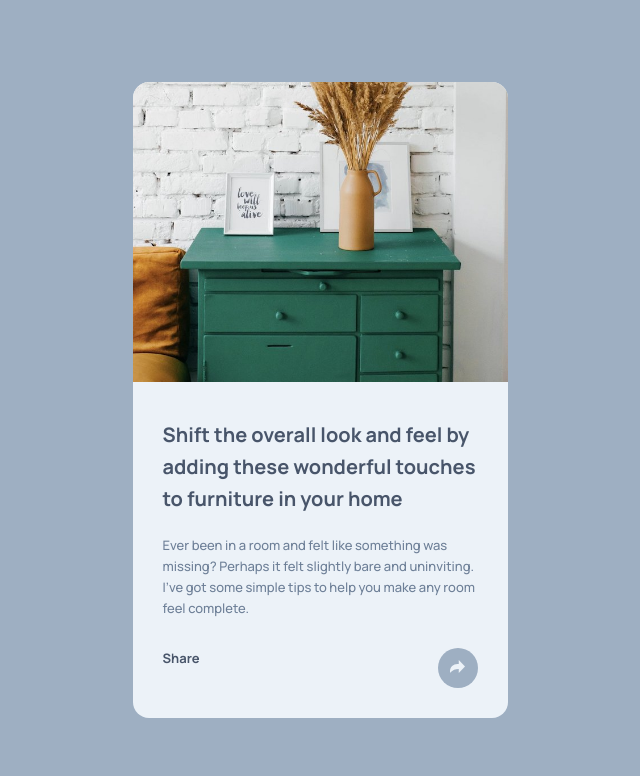
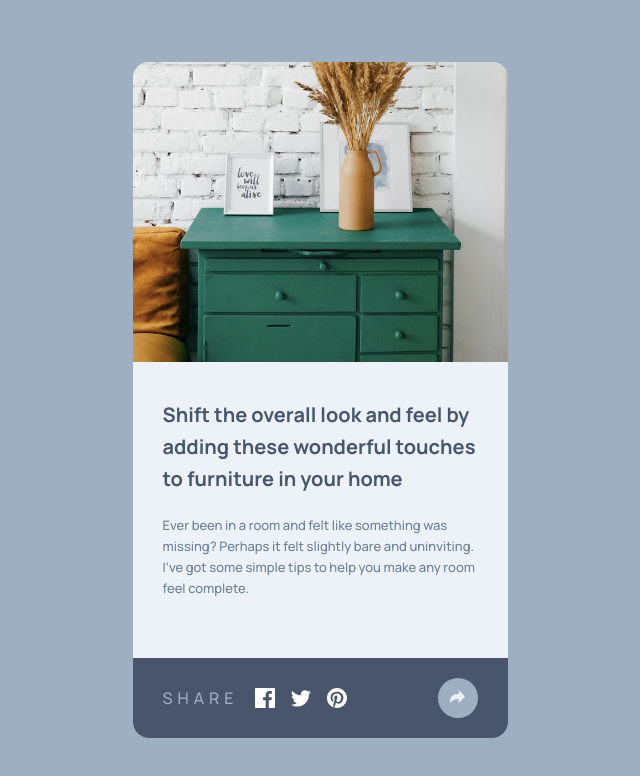
Before and after one commit to ABaker14791/Article-Preview-Component, a Next.js app: page / in a window 1280 px wide. Both pictures are taken after a click on the button 777 px from the left and 667 px from the top of the page. Shown: the top 776 px of the page, without its empty margins (320-960 px from the left). Built offline with nearby package versions, Linux system fonts and the light colour scheme.

Commit message:
active state

```diff
--- a/pages/index.js
+++ b/pages/index.js
@@ -7,6 +7,9 @@ import drawers from "../images/drawers.jpg";
 import avatar from "../images/avatar-michelle.jpg";
 // icons
 import shareIcon from "../images/icon-share.svg";
+import facebookIcon from "../images/icon-facebook.svg";
+import pinterestIcon from "../images/icon-pinterest.svg";
+import twitterIcon from "../images/icon-twitter.svg";
 
 export default function Home() {
   const [clicked, setClicked] = useState(false);
@@ -43,12 +46,16 @@ export default function Home() {
               it felt slightly bare and uninviting. I&apos;ve got some simple
               tips to help you make any room feel complete.
             </p>
+          </div>
           {clicked ? (
-              <div className={Styles.CardFooter}>
-                <div className={Styles.CardAuthor}>
-                  <h2 className={Styles.CardName}>Share</h2>
+            <div className={Styles.CardFooterActive}>
+              <div className={Styles.SocialIcons}>
+                <p className={Styles.ShareText}>Share</p>
+
+                <Image src={facebookIcon} />
+                <Image src={twitterIcon} />
+                <Image src={pinterestIcon} />
               </div>
-
               <button className={Styles.ShareBtn} onClick={setClicked}>
                 <Image src={shareIcon} />
               </button>
@@ -73,7 +80,6 @@ export default function Home() {
             </div>
           )}
         </div>
-        </div>
       </main>
     </div>
   );
--- a/styles/Home.module.scss
+++ b/styles/Home.module.scss
@@ -13,7 +13,7 @@
 }
 
 .CardContent {
-    padding:30px;
+    margin:30px;
 }
 
 .CardHeading {
@@ -24,12 +24,13 @@
 }
 
 .CardText {
-    margin: 0 0 30px 0;
+    padding: 0 0 30px 0;
 }
 
 .CardFooter {
     display: flex;
     justify-content: space-between;
+    padding: 20px 30px 20px 30px;
 }
 
 .AuthorContainer {
@@ -56,3 +57,32 @@
     background-color: hsl(212, 23%, 69%);
     color: hsl(210, 46%, 95%);
 }
+
+// active classes
+
+.CardFooterActive {
+    display: flex;
+    justify-content: space-between;
+    padding: 20px 30px 20px 30px;
+    background-color: hsl(217, 19%, 35%);
+}
+
+.ShareText {
+    color: hsl(212, 23%, 69%);
+    font-size: 16px;
+    letter-spacing: 5px;
+    align-self: center;
+    text-transform: uppercase;
+}
+
+.SocialIcons {
+    display: flex;
+    justify-content: flex-start;
+    align-items: center;
+    gap: 16px;
+}
+
+.SocialIcons img {
+    width: 40px;
+    height: 40px;
+}
```
Lines whose indentation alone changed are shown as unchanged.
